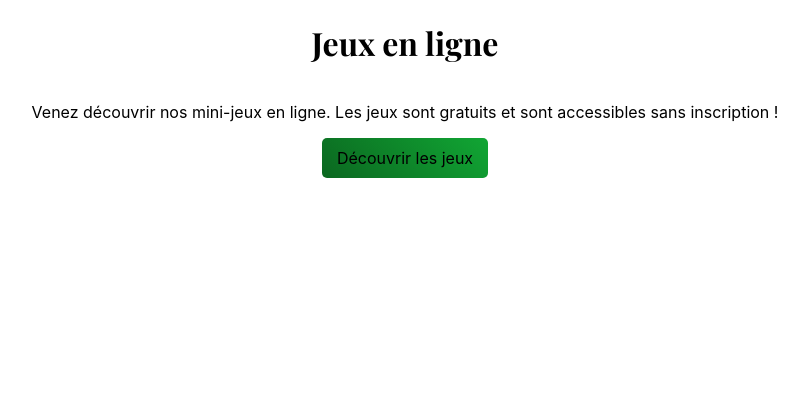
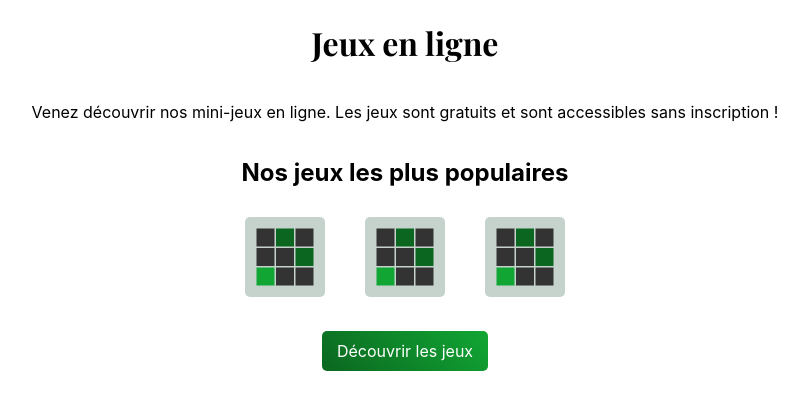
Before and after one commit to krauzeure/games, a React (Create React App) app: page / in a window 1280 px wide. Shown: the top 410 px of the page, without its empty margins (235-1043 px from the left). Built offline with nearby package versions, Linux system fonts and the light colour scheme.

Commit message:
Adding popular games block

```diff
--- a/src/Pages/Homepage/Homepage.css
+++ b/src/Pages/Homepage/Homepage.css
@@ -10,9 +10,23 @@
     font-family: 'Playfair Display', serif;
 }
 
+.popular-games-block {
+    margin: 30px 0;
+}
+
+.popular-games-block img {
+    width: 60px;
+    height: 60px;
+    border-radius: 5px;
+    padding: 10px;
+    background-color: var(--light-grey);
+    margin: 0 20px;
+}
+
 .link {
     width: fit-content;
     background: linear-gradient(45deg, var(--dark-green), var(--light-green));
     padding: 10px 15px;
     border-radius: 5px;
+    color: #fff;
 }
--- a/src/Pages/Homepage/Homepage.tsx
+++ b/src/Pages/Homepage/Homepage.tsx
@@ -1,11 +1,23 @@
 import './Homepage.css'
+import Memory from './Memory.svg'
 
 export default function Homepage() {
   return (
-    <main className="homepage-main">
-        <h1>Jeux en ligne</h1>
-        <p>Venez découvrir nos mini-jeux en ligne. Les jeux sont gratuits et sont accessibles sans inscription !</p>
-        <div className="link">Découvrir les jeux</div>
+    <main className='homepage-main'>
+      <h1>Jeux en ligne</h1>
+      <p>
+        Venez découvrir nos mini-jeux en ligne. Les jeux sont gratuits et sont accessibles sans
+        inscription !
+      </p>
+      <section className='popular-games'>
+        <h2>Nos jeux les plus populaires</h2>
+        <div className='popular-games-block'>
+          <img src={Memory} alt='memory' />
+          <img src={Memory} alt='memory' />
+          <img src={Memory} alt='memory' />
+        </div>
+      </section>
+      <div className='link'>Découvrir les jeux</div>
     </main>
   )
 }
```
Also changed, not shown: src/Pages/Homepage/Memory.svg (added).
